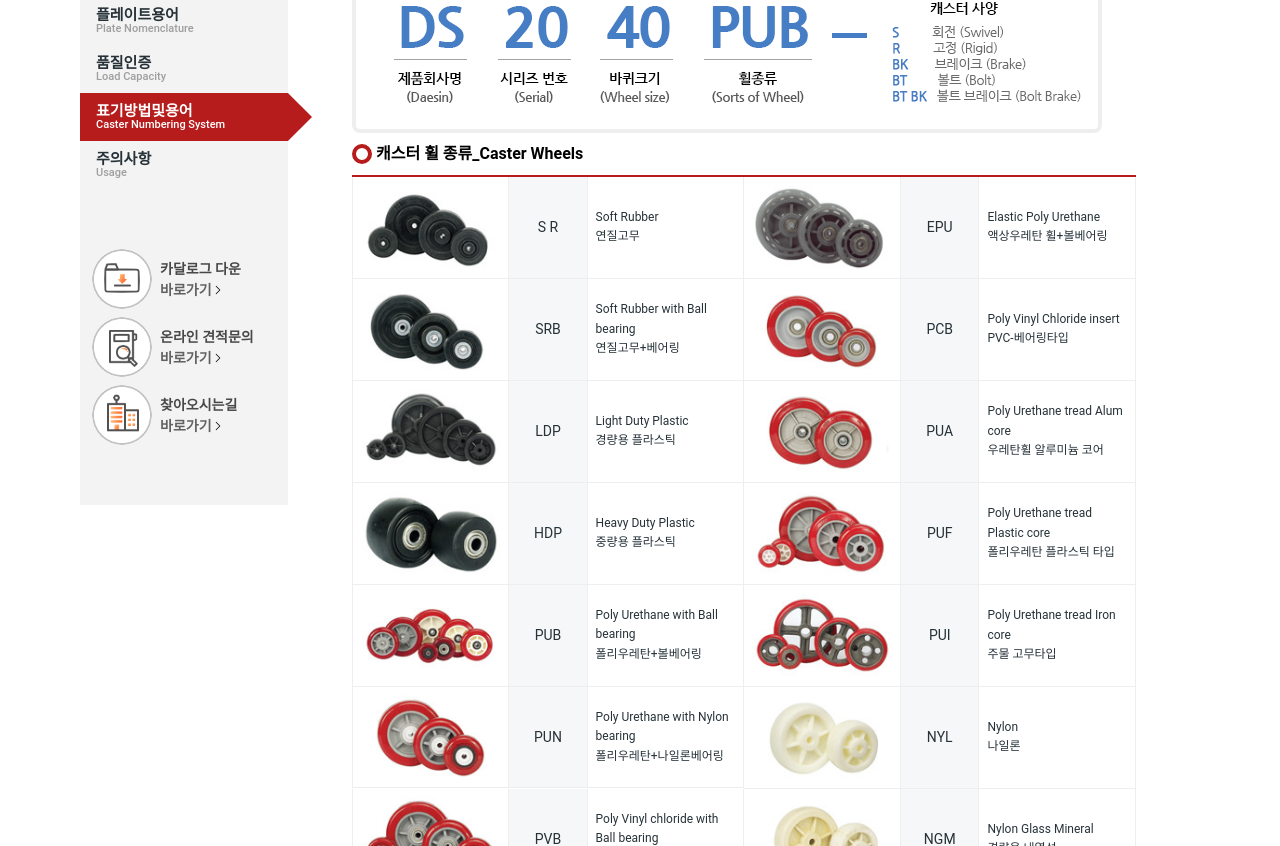
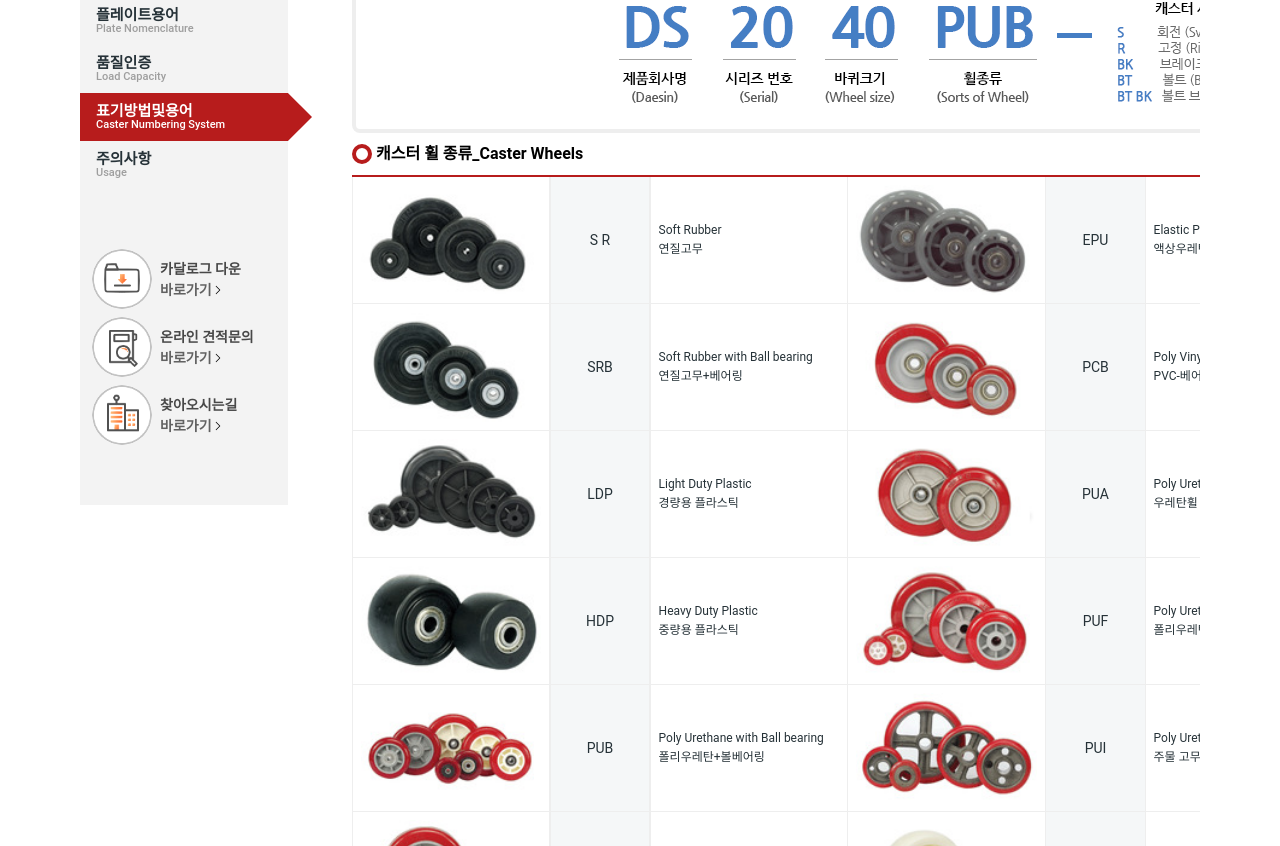
Before and after one commit to lampng/banhxeday, a React (Vite) app: page /caster-data/Casternumberingsystem in a window 1280 px wide. Shown: the part 314-1160 px from the top of the page. Built offline with nearby package versions, Linux system fonts and the light colour scheme.

Commit message:
20/7/2024

```diff
--- a/src/components/Layout/Content/ImgWithCaption.jsx
+++ b/src/components/Layout/Content/ImgWithCaption.jsx
@@ -2,9 +2,9 @@ import { Typography } from '@material-tailwind/react';
 function ImgWithCaption({ image, caption }) {
     return (
         <div className='select-none'>
-            <figure className="h-auto w-full shadow-xl">
+            <figure className="h-auto  mx-auto w-max shadow-xl">
                 <img
-                    className=" w-full object-cover object-center bg-center bg-cover select-none"
+                    className=" w-[250px] object-cover object-center bg-center bg-cover select-none"
                     src={image}
                     alt="nature image"
                 />
--- a/src/pages/caster/Casternumberingsystem.jsx
+++ b/src/pages/caster/Casternumberingsystem.jsx
@@ -170,7 +170,7 @@ function Casternumberingsystem() {
         <div className="select-none">
             <div
                 alt=""
-                className="bg-[url('/src/assets/content/caster/sub02_img04.png')] bg-no-repeat bg-auto bg-center w-[750px] h-[160px]  border-4 rounded-lg"
+                className="bg-[url('/src/assets/content/caster/sub02_img04.png')] bg-no-repeat bg-auto bg-center w-[1200px] h-[160px]  border-4 rounded-lg"
             />
             <div className="flex items-center gap-1 my-2">
                 <div className="w-5 h-5 rounded-full bg-white border-4 border-red-900" />
@@ -178,9 +178,9 @@ function Casternumberingsystem() {
                     캐스터 휠 종류_Caster Wheels
                 </Typography>
             </div>
-            <div className="w-full flex">
-                <table className="">
-                    <tbody className="flex flex-wrap row-auto border-t-2 border-t-red-900">
+            <div className="">
+                <table className="w-full">
+                    <tbody className="grid grid-cols-2 w-full row-auto border-t-2 border-t-red-900">
                         {TABLE_ROWS.map(({ image, CS, CS_des_eng, CS_des_kor }, index) => {
                             const isLast = index === TABLE_ROWS.length - 1;
                             const isEven = index % 2 === 0;
@@ -201,20 +201,16 @@ function Casternumberingsystem() {
                             }
 
                             return (
-                                <tr className="w-1/2">
-                                    <td className={`${classes} w-2/5 `}>
-                                        <img src={image} alt="" className="" />
-                                    </td>
-                                    <td className={`${classes} w-1/5 bg-blue-gray-50/50`}>
+                                <tr className="w-full flex">
+                                    <img src={image} alt="" className={`${classes} w-2/5`} />
                                     <Typography
                                         variant="small"
                                         color="blue-gray"
-                                            className="font-normal text-center"
+                                        className={`${classes} w-1/5 bg-blue-gray-50/50 font-normal content-center text-center`}
                                     >
                                         {CS}
                                     </Typography>
-                                    </td>
-                                    <td className={`${classes} w-2/5`}>
+                                    <td className={`${classes} w-2/5 content-center`}>
                                         <Typography color="blue-gray" className="font-normal text-[12px] w-full">
                                             {CS_des_eng}
                                         </Typography>
--- a/src/pages/caster/Tab_company.jsx
+++ b/src/pages/caster/Tab_company.jsx
@@ -79,7 +79,7 @@ function TabCompany() {
                     </div>
                 </div>
 
-                <div className="bg-[url('/src/assets/content/subVisual_1.jpg')] bg-auto bg-center bg-no-repeat p-0 w-[49rem]  border-b-2 border-[gray] mx-auto">
+                <div className="bg-[url('/src/assets/content/subVisual_1.jpg')] bg-auto bg-center bg-no-repeat p-0 w-[1200px]  border-b-2 border-[gray] mx-auto">
                     {data.map(({ label, value }) => (
                         <Tabs
                             key={value}
--- a/src/pages/company/CertificationCom.jsx
+++ b/src/pages/company/CertificationCom.jsx
@@ -2,7 +2,7 @@ import ImgWithCaption from '../../components/Layout/Content/ImgWithCaption';
 import React from 'react';
 function CertificationCom() {
     return (
-        <div className="grid grid-cols-3 gap-20 ">
+        <div className="grid grid-cols-3 justify-center gap-20 ">
             <ImgWithCaption image={'/src/assets/content/certification/certifi_s_01.jpg'} caption={'CE마크'} />
             <ImgWithCaption image={'/src/assets/content/certification/certifi_s_02.jpg'} caption={'ISO 9001 영문'} />
             <ImgWithCaption image={'/src/assets/content/certification/certifi_s_03.jpg'} caption={'ISO 9001'} />
--- a/src/pages/company/Tab_company.jsx
+++ b/src/pages/company/Tab_company.jsx
@@ -76,7 +76,7 @@ function TabCompany() {
                     </div>
                 </div>
 
-                <div className="bg-[url('/src/assets/content/subVisual_1.jpg')] bg-auto bg-center bg-no-repeat p-0 w-[49rem]  border-b-2 border-[gray] mx-auto">
+                <div className="bg-[url('/src/assets/content/subVisual_1.jpg')] bg-auto bg-center bg-no-repeat p-0 w-[1200px]  border-b-2 border-[gray] mx-auto">
                     {data.map(({ label, value }) => (
                         <Tabs
                             key={value}
--- a/src/pages/customer/Tab_customer.jsx
+++ b/src/pages/customer/Tab_customer.jsx
@@ -49,7 +49,7 @@ function Tab_customer() {
                     </div>
                 </div>
 
-                <div className="bg-[url('/src/assets/content/subVisual_1.jpg')] bg-auto bg-center bg-no-repeat p-0 w-[49rem]  border-b-2 border-[gray] mx-auto">
+                <div className="bg-[url('/src/assets/content/subVisual_1.jpg')] bg-auto bg-center bg-no-repeat p-0 w-[1200px]  border-b-2 border-[gray] mx-auto">
                     {data.map(({ label, labelDesc, value }) => (
                         <Tabs
                             key={value}
--- a/src/pages/product/Tab_Product.jsx
+++ b/src/pages/product/Tab_Product.jsx
@@ -126,7 +126,7 @@ function Tab_Product() {
                     </div>
                 </div>
 
-                <div className="bg-[url('/src/assets/content/subVisual_1.jpg')] bg-auto bg-center bg-no-repeat p-0 w-[49rem]  border-b-2 border-[gray] mx-auto">
+                <div className="bg-[url('/src/assets/content/subVisual_1.jpg')] bg-auto bg-center bg-no-repeat p-0 w-[1200px]  border-b-2 border-[gray] mx-auto">
                     {data.map(({ label, value }) => (
                         <Tabs
                             key={value}
```
Lines whose indentation alone changed are shown as unchanged.
